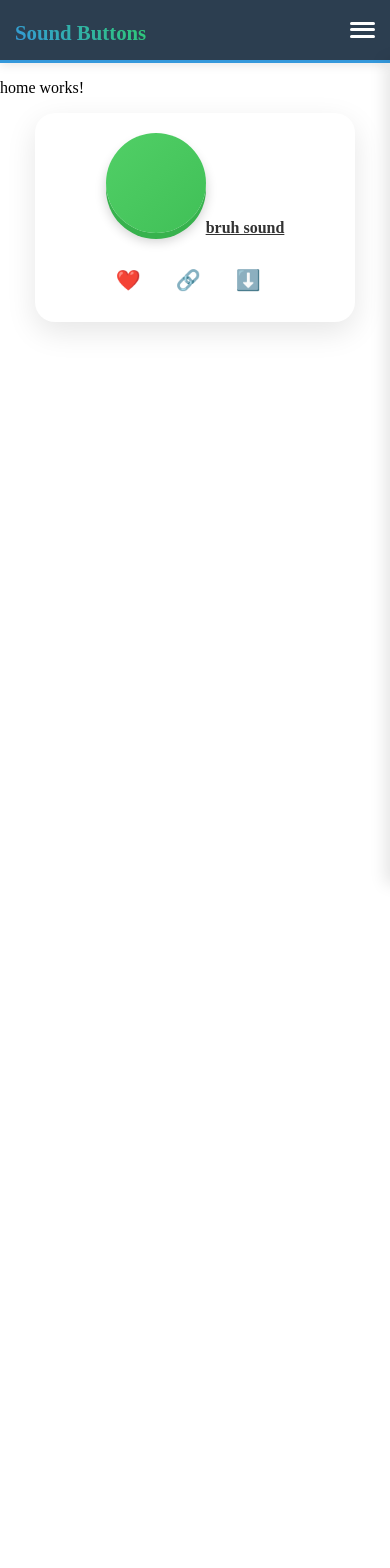
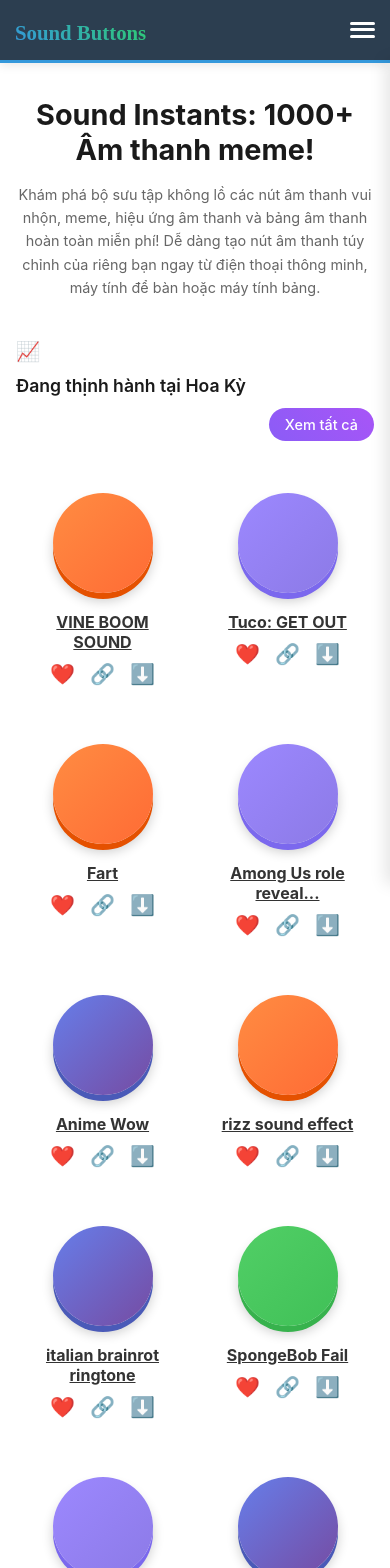
Before and after one commit to trungtd1709/sound_fe, an Angular app: page /home in a window 390 px wide. Shown: the top 1568 px of the page. Before the commit the page ends 844 px from the top, so only its background shows below. Built offline with nearby package versions, Linux system fonts and the light colour scheme.

Commit message:
update home sound

```diff
--- a/src/app/app.component.ts
+++ b/src/app/app.component.ts
@@ -2,6 +2,7 @@ import { Component } from '@angular/core';
 import { RouterOutlet } from '@angular/router';
 import { MenuBarComponent } from './components/menu-bar/menu-bar.component';
 import { Button3DComponent } from './components/button-3-d/button-3d.component';
+import { CommonModule } from '@angular/common';
 
 @Component({
   selector: 'app-root',
--- a/src/app/app.config.ts
+++ b/src/app/app.config.ts
@@ -1,9 +1,17 @@
-import { ApplicationConfig, provideZoneChangeDetection } from '@angular/core';
+import { ApplicationConfig, importProvidersFrom, provideZoneChangeDetection } from '@angular/core';
 import { provideRouter } from '@angular/router';
 
 import { routes } from './app.routes';
-import { provideClientHydration, withEventReplay } from '@angular/platform-browser';
+import {
+  provideClientHydration,
+  withEventReplay,
+} from '@angular/platform-browser';
+import { CommonModule } from '@angular/common';
 
 export const appConfig: ApplicationConfig = {
-  providers: [provideZoneChangeDetection({ eventCoalescing: true }), provideRouter(routes), provideClientHydration(withEventReplay())]
+  providers: [
+    provideZoneChangeDetection({ eventCoalescing: true }),
+    provideRouter(routes),
+    provideClientHydration(withEventReplay()),
+  ],
 };
--- a/src/app/components/sound-card-component/sound-card.component.html
+++ b/src/app/components/sound-card-component/sound-card.component.html
@@ -1,9 +1,7 @@
 <!-- sound-card.component.html -->
 <div class="sound-card-container">
-  <div class="d-flex flex-column align-items-center">
     <app-button-3d
       size="xl"
-      color="green"
       (buttonClick)="playSound()">
     </app-button-3d>
 
@@ -32,7 +30,6 @@
         ⬇️
       </button>
     </div>
-  </div>
 </div>
 
 <!-- Sound notification -->
--- a/src/app/components/sound-card-component/sound-card.component.scss
+++ b/src/app/components/sound-card-component/sound-card.component.scss
@@ -1,16 +1,13 @@
-// sound-card.component.scss
-
 .sound-card-container {
   display: flex;
   flex-direction: column;
   align-items: center;
-    gap: 20px;
+  gap: 5px;
   background: white;
   padding: 30px;
   border-radius: 20px;
-    box-shadow: 0 10px 30px rgba(0, 0, 0, 0.1);
-    max-width: 300px;
-    margin: 0 auto;
+  padding: 20px;
+  width: auto;
 }
 
 .button-label {
@@ -24,9 +21,8 @@
 
 .action-buttons {
   display: flex;
-    gap: 20px;
+  // gap: 10px;
   align-items: center;
-    margin-top: 20px;
 }
 
 .action-btn {
@@ -40,8 +36,8 @@
   display: flex;
   align-items: center;
   justify-content: center;
-    width: 50px;
-    height: 50px;
+  width: 40px;
+  height: 40px;
 
   &:hover {
     background: rgba(0, 0, 0, 0.1);
@@ -81,8 +77,13 @@
 }
 
 @keyframes heartBeat {
-    0%, 100% { transform: scale(1); }
-    50% { transform: scale(1.2); }
+  0%,
+  100% {
+    transform: scale(1);
+  }
+  50% {
+    transform: scale(1.2);
+  }
 }
 
 // Responsive design
@@ -97,12 +98,12 @@
   }
 
   .action-buttons {
-      gap: 15px;
+    gap: 5px;
   }
 
   .action-btn {
-      width: 45px;
-      height: 45px;
+    width: 35px;
+    height: 35px;
     font-size: 20px;
   }
 }
--- a/src/app/pages/home/home.component.html
+++ b/src/app/pages/home/home.component.html
@@ -1,2 +1,59 @@
-<p>home works!</p>
-<app-sound-card title="bruh sound"></app-sound-card>
+<div class="home-container">
+  <!-- Header Section -->
+  <div class="header">
+    <h1 class="title">Sound Instants: 1000+ Âm thanh meme!</h1>
+    <p class="subtitle">
+      Khám phá bộ sưu tập không lồ các nút âm thanh vui nhộn, meme, hiệu ứng âm
+      thanh và bảng âm thanh<br />
+      hoàn toàn miễn phí! Dễ dàng tạo nút âm thanh túy chỉnh của riêng bạn ngay
+      từ điện thoại thông minh,<br />
+      máy tính để bàn hoặc máy tính bảng.
+    </p>
+  </div>
+
+  <!-- Search Section -->
+  <!-- <div class="search-section">
+      <div class="search-container">
+        <input
+          type="text"
+          class="search-input"
+          placeholder="get out"
+          [(ngModel)]="searchTerm"
+          (input)="onSearch()"
+        >
+        <button class="search-button" (click)="onSearch()">
+          <i class="search-icon">🔍</i>
+          Tìm kiếm
+        </button>
+      </div>
+    </div> -->
+
+  <!-- Trending Section -->
+  <div class="trending-section">
+    <div class="trending-header">
+      <span class="trending-icon">📈</span>
+      <span class="trending-text">Đang thịnh hành tại Hoa Kỳ</span>
+      <a href="#" class="view-all-link">Xem tất cả</a>
+    </div>
+  </div>
+
+  <!-- Sound Grid -->
+  <div class="sound-grid">
+    <ng-container *ngFor="let sound of soundItems">
+
+        <div class="flex-item">
+            <app-sound-card
+            [title]="sound.title"
+            (onSoundPlay)="onSoundPlay($event)"
+            (onSoundLike)="onSoundLike($event)"
+            (onSoundShare)="onSoundShare($event)"
+            (onSoundDownload)="onSoundDownload($event)"
+            ></app-sound-card>
+        </div>
+    </ng-container>
+  </div>
+
+  <!-- <div *ngIf="filteredSoundItems.length === 0" class="no-results">
+      <p>Không tìm thấy âm thanh nào phù hợp với "{{ searchTerm }}"</p>
+    </div> -->
+</div>
--- a/src/app/pages/home/home.component.scss
+++ b/src/app/pages/home/home.component.scss
@@ -0,0 +1,202 @@
+.home-container {
+  max-width: 1200px;
+  margin: 0 auto;
+  padding: 20px;
+  font-family: -apple-system, BlinkMacSystemFont, "Segoe UI", Roboto, sans-serif;
+}
+
+.header {
+  text-align: center;
+  margin-bottom: 40px;
+
+  .title {
+    font-size: 2.5rem;
+    font-weight: 700;
+    color: #1a1a1a;
+    margin-bottom: 16px;
+    line-height: 1.2;
+  }
+
+  .subtitle {
+    font-size: 1rem;
+    color: #666;
+    line-height: 1.6;
+    max-width: 800px;
+    margin: 0 auto;
+  }
+}
+
+.search-section {
+  margin-bottom: 40px;
+
+  .search-container {
+    display: flex;
+    justify-content: center;
+    gap: 0;
+    max-width: 600px;
+    margin: 0 auto;
+
+    .search-input {
+      flex: 1;
+      padding: 12px 16px;
+      font-size: 1rem;
+      border: 2px solid #e0e0e0;
+      border-radius: 8px 0 0 8px;
+      outline: none;
+      transition: border-color 0.3s ease;
+
+      &:focus {
+        border-color: #4285f4;
+      }
+
+      &::placeholder {
+        color: #999;
+      }
+    }
+
+    .search-button {
+      padding: 12px 24px;
+      background: #4285f4;
+      color: white;
+      border: none;
+      border-radius: 0 8px 8px 0;
+      font-size: 1rem;
+      cursor: pointer;
+      display: flex;
+      align-items: center;
+      gap: 8px;
+      transition: background-color 0.3s ease;
+
+      &:hover {
+        background: #3367d6;
+      }
+
+      .search-icon {
+        font-size: 0.9rem;
+      }
+    }
+  }
+}
+
+.trending-section {
+  margin-bottom: 32px;
+
+  .trending-header {
+    display: flex;
+    align-items: center;
+    gap: 8px;
+
+    .trending-icon {
+      font-size: 1.2rem;
+    }
+
+    .trending-text {
+      font-size: 1.1rem;
+      font-weight: 600;
+      color: #1a1a1a;
+    }
+
+    .view-all-link {
+      margin-left: auto;
+      background: linear-gradient(45deg, #8b5cf6, #a855f7);
+      color: white;
+      text-decoration: none;
+      padding: 8px 16px;
+      border-radius: 20px;
+      font-size: 0.9rem;
+      font-weight: 500;
+      transition: transform 0.2s ease;
+
+      &:hover {
+        transform: translateY(-1px);
+      }
+    }
+  }
+}
+
+.sound-grid {
+  display: grid;
+  grid-template-columns: repeat(auto-fill, minmax(200px, 1fr));
+  gap: 24px;
+  margin-bottom: 40px;
+}
+
+.no-results {
+  text-align: center;
+  padding: 60px 20px;
+  color: #666;
+
+  p {
+    font-size: 1.1rem;
+    margin: 0;
+  }
+}
+
+// Responsive Design
+@media (max-width: 768px) {
+  .home-container {
+    padding: 16px;
+  }
+
+  .header {
+    .title {
+      font-size: 2rem;
+    }
+
+    .subtitle {
+      font-size: 0.9rem;
+    }
+  }
+
+  .search-section {
+    .search-container {
+      flex-direction: column;
+
+      .search-input {
+        border-radius: 8px;
+        border: 2px solid #e0e0e0;
+      }
+
+      .search-button {
+        border-radius: 8px;
+        margin-top: 8px;
+        justify-content: center;
+      }
+    }
+  }
+
+  .trending-section {
+    .trending-header {
+      flex-direction: column;
+      align-items: flex-start;
+      gap: 12px;
+
+      .view-all-link {
+        margin-left: 0;
+        align-self: flex-end;
+      }
+    }
+  }
+
+  .sound-grid {
+    grid-template-columns: repeat(auto-fill, minmax(160px, 1fr));
+    gap: 16px;
+  }
+}
+
+@media (max-width: 480px) {
+  .header {
+    .title {
+      font-size: 1.8rem;
+    }
+  }
+
+  .sound-grid {
+    grid-template-columns: repeat(auto-fill, minmax(140px, 1fr));
+    gap: 12px;
+  }
+}
+
+.flex-item {
+  flex: 1;
+}
--- a/src/app/pages/home/home.component.ts
+++ b/src/app/pages/home/home.component.ts
@@ -1,12 +1,67 @@
-import { Component } from '@angular/core';
+import { Component, NgModule } from '@angular/core';
 import { SoundCardComponent } from '../../components/sound-card-component/sound-card.component';
+import { CommonModule } from '@angular/common';
+
+interface SoundItem {
+  id: string;
+  title: string;
+  color: string;
+  audioUrl?: string;
+}
+
 
 @Component({
   selector: 'app-home',
-  imports: [SoundCardComponent],
+  imports: [SoundCardComponent, CommonModule],
   templateUrl: './home.component.html',
   styleUrl: './home.component.scss'
 })
 export class HomeComponent {
+  searchTerm: string = '';
 
+  soundItems: SoundItem[] = [
+    { id: 'vine-boom', title: 'VINE BOOM SOUND', color: '#9c27b0' },
+    { id: 'tuco-get-out', title: 'Tuco: GET OUT', color: '#9c27b0' },
+    { id: 'fart', title: 'Fart', color: '#424242' },
+    { id: 'among-us', title: 'Among Us role reveal...', color: '#ff9800' },
+    { id: 'anime-wow', title: 'Anime Wow', color: '#ff9800' },
+    { id: 'rizz-sound', title: 'rizz sound effect', color: '#9c27b0' },
+    { id: 'italian-brainrot', title: 'italian brainrot ringtone', color: '#4caf50' },
+    { id: 'spongebob-fail', title: 'SpongeBob Fail', color: '#2196f3' },
+    { id: 'apple-pay', title: 'Apple Pay', color: '#424242' },
+    { id: 'baby-laughing', title: 'baby laughing meme', color: '#e91e63' },
+
+    { id: 'sad-violin', title: 'Sad Violin (the meme...', color: '#cddc39' },
+    { id: 'metal-pipe', title: 'Metal pipe clang', color: '#ff9800' },
+    { id: 'flashbanggo', title: 'flashbanggo', color: '#f44336' },
+    { id: 'bruh', title: 'BRUH', color: '#9e9e9e' },
+    { id: 'buzzer', title: 'Buzzer', color: '#ff9800' },
+    { id: 'scream-meme', title: 'Scream meme', color: '#9c27b0' },
+    { id: 'syfm', title: 'Syfm', color: '#9c27b0' },
+    { id: 'undertaker', title: 'The Undertaker...', color: '#424242' },
+    { id: 'bone-crack', title: 'Bone Crack', color: '#e91e63' },
+    { id: 'let-me-know', title: 'let me know', color: '#2196f3' }
+  ];
+
+  constructor() {}
+
+  onSoundPlay(soundId: string): void {
+    console.log('Playing sound:', soundId);
+    // Implement sound playing logic here
+  }
+
+  onSoundLike(soundId: string): void {
+    console.log('Liked sound:', soundId);
+    // Implement like functionality here
+  }
+
+  onSoundShare(soundId: string): void {
+    console.log('Shared sound:', soundId);
+    // Implement share functionality here
+  }
+
+  onSoundDownload(soundId: string): void {
+    console.log('Downloaded sound:', soundId);
+    // Implement download functionality here
+  }
 }
```
Also changed, not shown: src/app/components/sound-card-component/sound-card.component.ts (+8 -2 lines). Lines whose indentation alone changed are shown as unchanged.
